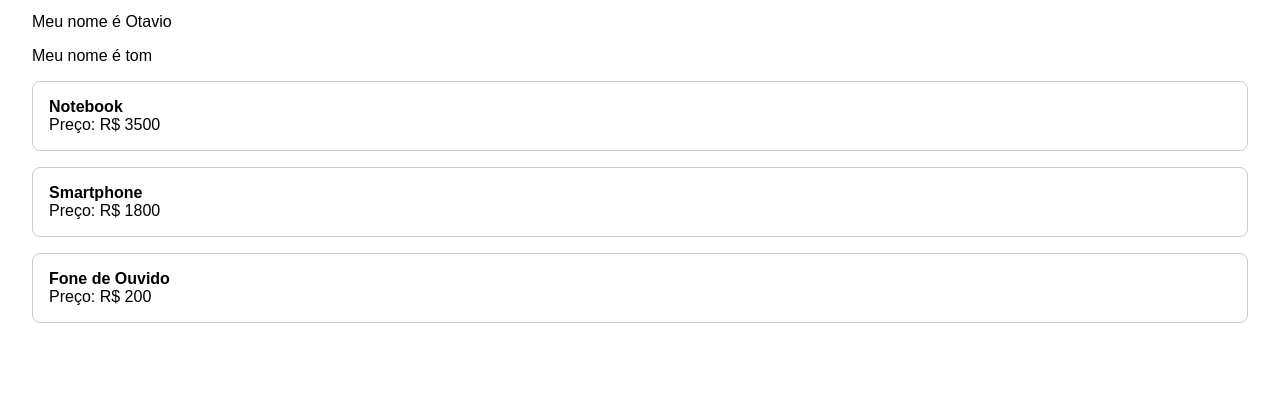
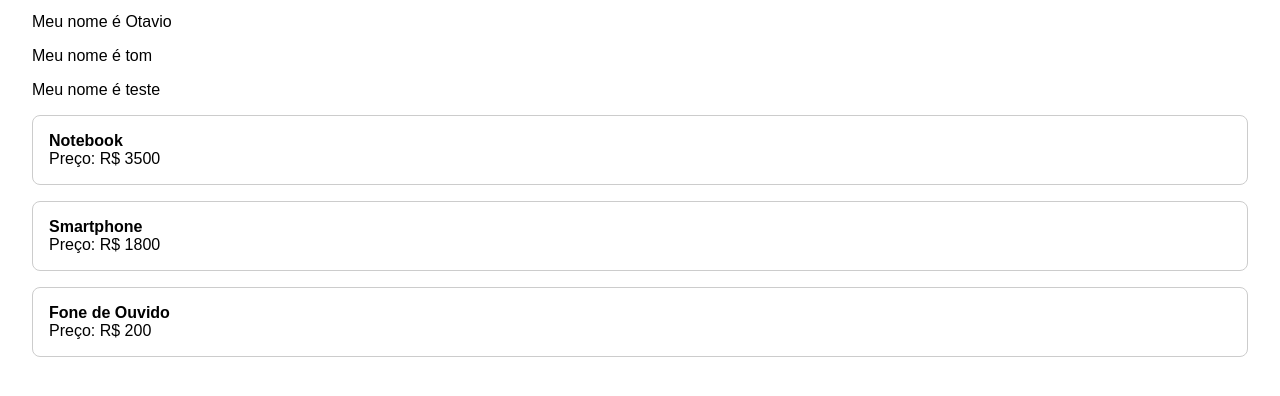
Before and after one commit to OtavioCordeiro/shopnow-catalog, a plain HTML site: page index.html in a window 1280 px wide. Shown: the part 72-468 px from the top of the page. Drawn offline with Linux system fonts and the light colour scheme.

Commit message:
Update index.html

```diff
--- a/index.html
+++ b/index.html
@@ -9,6 +9,7 @@
   <h1>Catálogo de Produtos</h1>
   <p> Meu nome é Otavio</p>
   <p> Meu nome é tom</p>
+  <p> Meu nome é teste</p>
   <div id="productList"></div>
   <script src="script.js"></script>
 </body>
```
